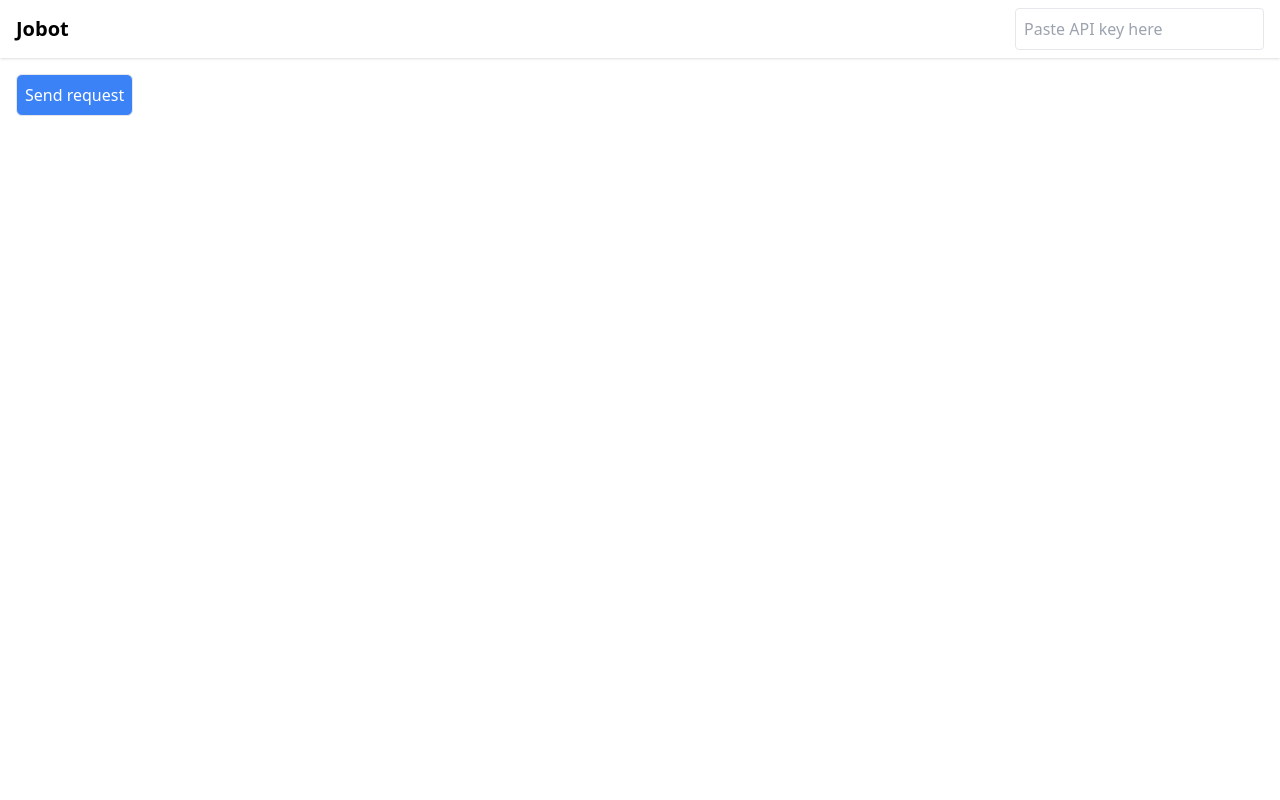
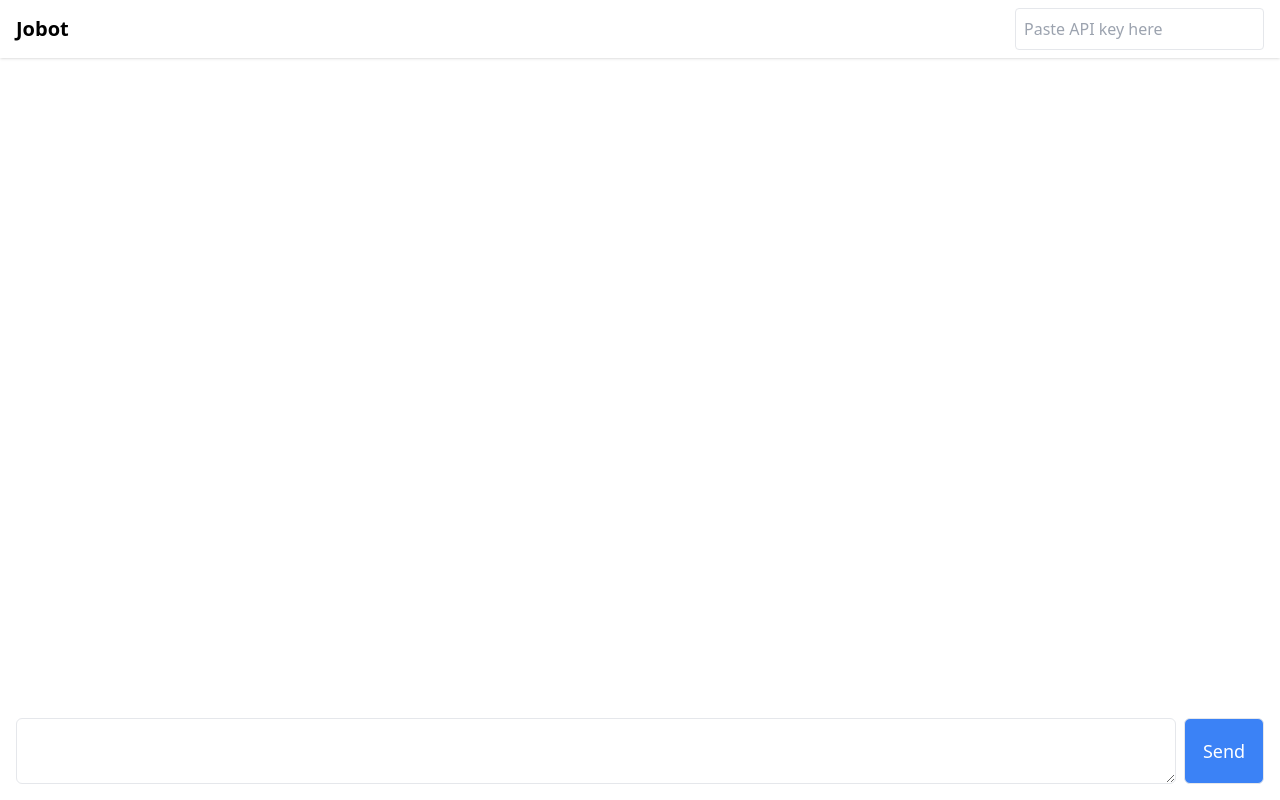
Before and after one commit to gllmdlg87/Jobot, a Next.js app in the folder jobot-web/: page / in a window 1280 px wide. Built offline with nearby package versions, Linux system fonts and the light colour scheme.

Commit message:
added chatbox

```diff
--- a/jobot-web/package.json
+++ b/jobot-web/package.json
@@ -9,6 +9,7 @@
     "lint": "next lint"
   },
   "dependencies": {
+    "@tailwindcss/typography": "^0.5.9",
     "autoprefixer": "10.4.14",
     "eslint": "8.39.0",
     "eslint-config-next": "13.3.1",
@@ -16,6 +17,7 @@
     "postcss": "8.4.23",
     "react": "18.2.0",
     "react-dom": "18.2.0",
+    "react-markdown": "^8.0.7",
     "tailwindcss": "3.3.1"
   }
 }
--- a/jobot-web/src/pages/index.js
+++ b/jobot-web/src/pages/index.js
@@ -1,11 +1,27 @@
-import { useState } from "react";
+import React, { useState } from "react";
+import { ReactMarkdown } from "react-markdown";
+
+const SYSTEM_MESSAGE = "You are Jobot, an helpful AI created by Jovian using state-of-the art ML Models";
 
 export default function Home() {
-  const [apiKey, setApiKey] = useState('');
+  const [apiKey, setApiKey] = useState("");
+
+  const [messages, setMessages] = useState([
+    { role: "system", content: SYSTEM_MESSAGE},
+  ]);
+
+  const [userMessage, setUserMessage] = useState("");
 
   const API_URL = "https://api.openai.com/v1/chat/completions";
 
   async function sendRequest() {
+    // update the message history
+    const newMessage = {role: "user", content: userMessage};
+    const newMessages = [...messages, newMessage];
+
+    setMessages(newMessages);
+    setUserMessage("");
+
     const response = await fetch(API_URL, {
       method: "POST",
       headers: {
@@ -14,16 +30,22 @@ export default function Home() {
       },
       body: JSON.stringify({
         model: "gpt-3.5-turbo",
-        messages: [{role:"user", content: "Hello!"}],
+        messages: newMessages,
       }),
     });
 
     const responseJson = await response.json();
 
-    console.log("responseJson", responseJson);
+    const newBotMessage = responseJson.choices[0].message;
+
+    const newMessage2 = [...newMessages, newBotMessage];
+
+    setMessages(newMessage2);
+
   }
 
   return <div className="flex flex-col h-screen">
+    { /* Navigation Bar */}
     <nav className = "shadow px-4 py-2 flex flex-rox justify-between items-center">
         <div className="text-xl font-bold">Jobot</div>
         <div>
@@ -36,12 +58,36 @@ export default function Home() {
         </div>
     </nav>
 
-    <div className="p-4">
-      <button
-      className="border rounded-md p-2 bg-blue-500 hover:bg-blue-600 text-white"
-      onClick={sendRequest} >
-        Send request
-      </button>
+    {/* Message History */}
+    <div className="flex-1 overflow-y-scroll">
+      <div className="w-full max-w-screen-md mx-auto px-4">
+        {messages
+          .filter((message) => message.role !== "system")
+          .map((message, idx) => (
+          <div key={idx} className='mt-3'>
+            <div className="font-bold">
+              {message.role === "user" ? "You" : "Jobo"}
+            </div>
+            <div className="text-lg prose">
+              <ReactMarkdown>{message.content}</ReactMarkdown>
+            </div>
+          </div>
+        ))}
+      </div>
+    </div>
+
+    {/* Message Input Box */}
+    <div>
+      <div className="w-full max-w-screen mx-auto flex px-4 pb-4">
+        <textarea
+        value={userMessage}
+        onChange={(e) => setUserMessage(e.target.value)}
+        className="border text-lg rounded-md p-1 flex-1">
+        </textarea>
+        <button className="bg-blue-500 hover:bg-blue-600 border rounded-md text-white text-lg w-20 p-2 ml-2">
+          Send
+        </button>
+      </div>
     </div>
 
   </div>
--- a/jobot-web/tailwind.config.js
+++ b/jobot-web/tailwind.config.js
@@ -14,5 +14,5 @@ module.exports = {
       },
     },
   },
-  plugins: [],
+  plugins: [require("@tailwindcss/typography")],
 }
```
Also changed, not shown: 1 other file (tests, documents, lock files or other folders).
